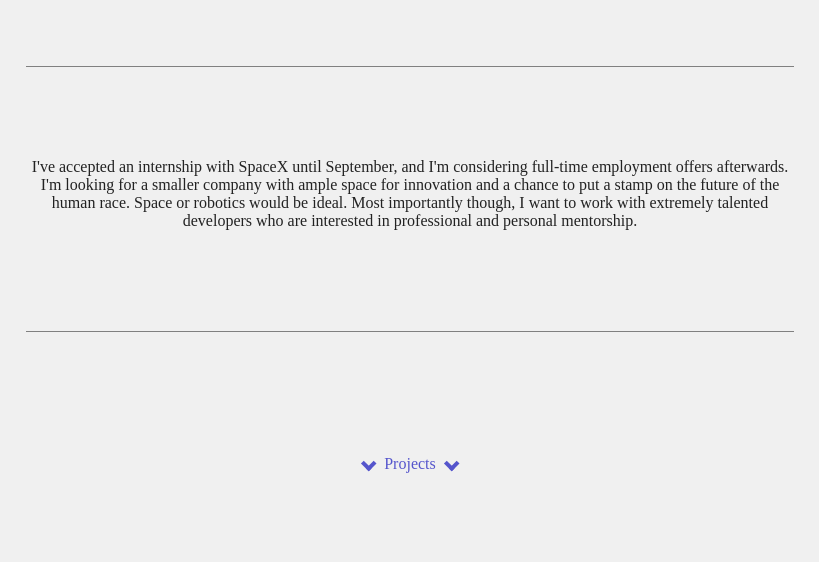
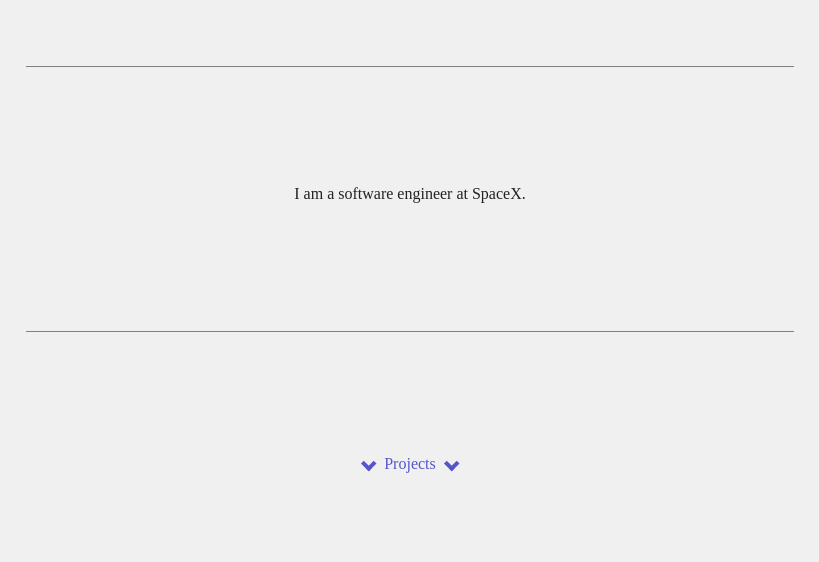
Before and after one commit to skortchmark9/skortchmark9.github.io, a plain HTML site: page index.html in a window 1280 px wide. Shown: the part 238-800 px from the top of the page, without its empty margins (230-1049 px from the left). Drawn offline with Linux system fonts and the light colour scheme.

Commit message:
got a job

```diff
--- a/index.html
+++ b/index.html
@@ -21,8 +21,7 @@
                     </h1>
                 </div>
                 <div class="intro">
-                    <p>I've accepted an internship with SpaceX until September, and I'm considering full-time employment offers   afterwards. I'm looking for a smaller company with ample space for innovation and a chance to put a stamp on the future of the human race. Space or robotics would be ideal. Most importantly though, I want to work with extremely talented developers who are interested in professional and personal mentorship.
-                    </p>
+                    <p>I am a software engineer at SpaceX.</p>
                 </div>
                 <div id="projects"><a href="#Music Flyer"><span class="chevron bottom"></span><span>Projects</span><span class="chevron bottom"></span></a></div>
             </div>
```
